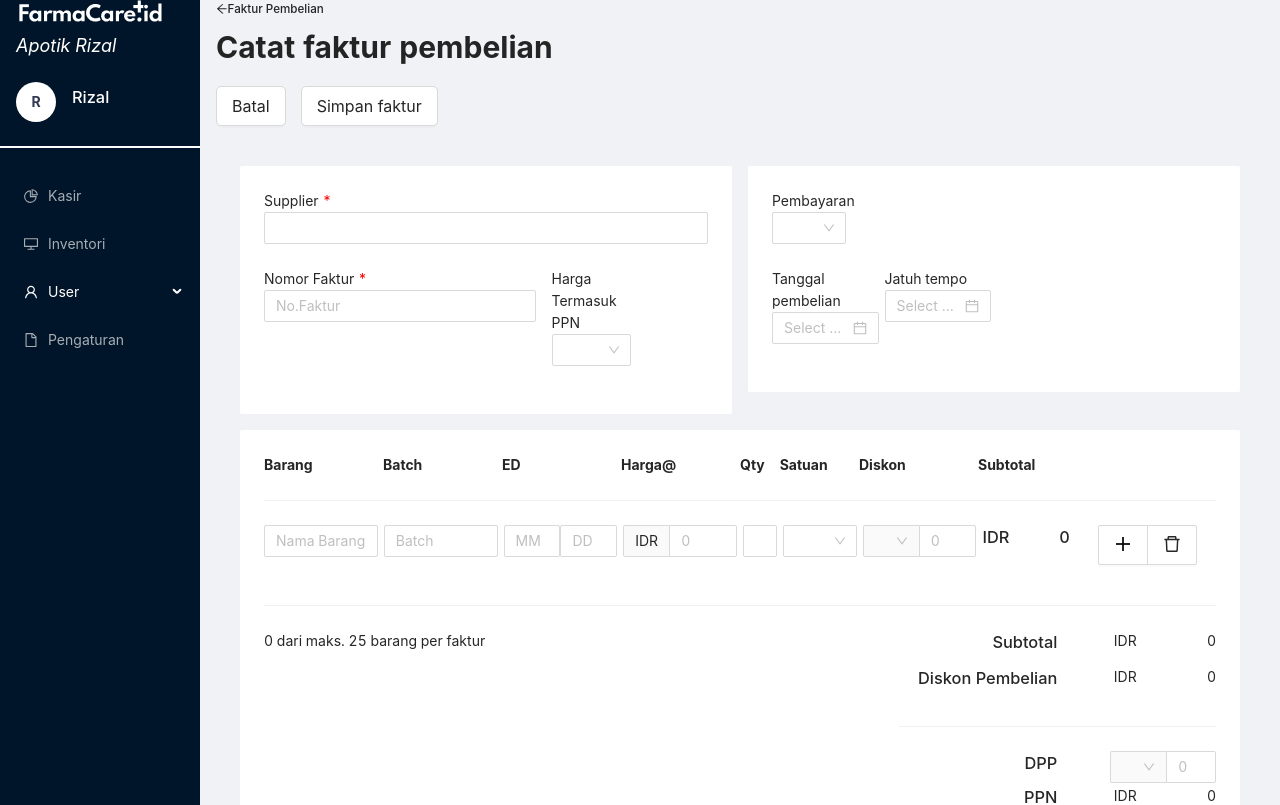
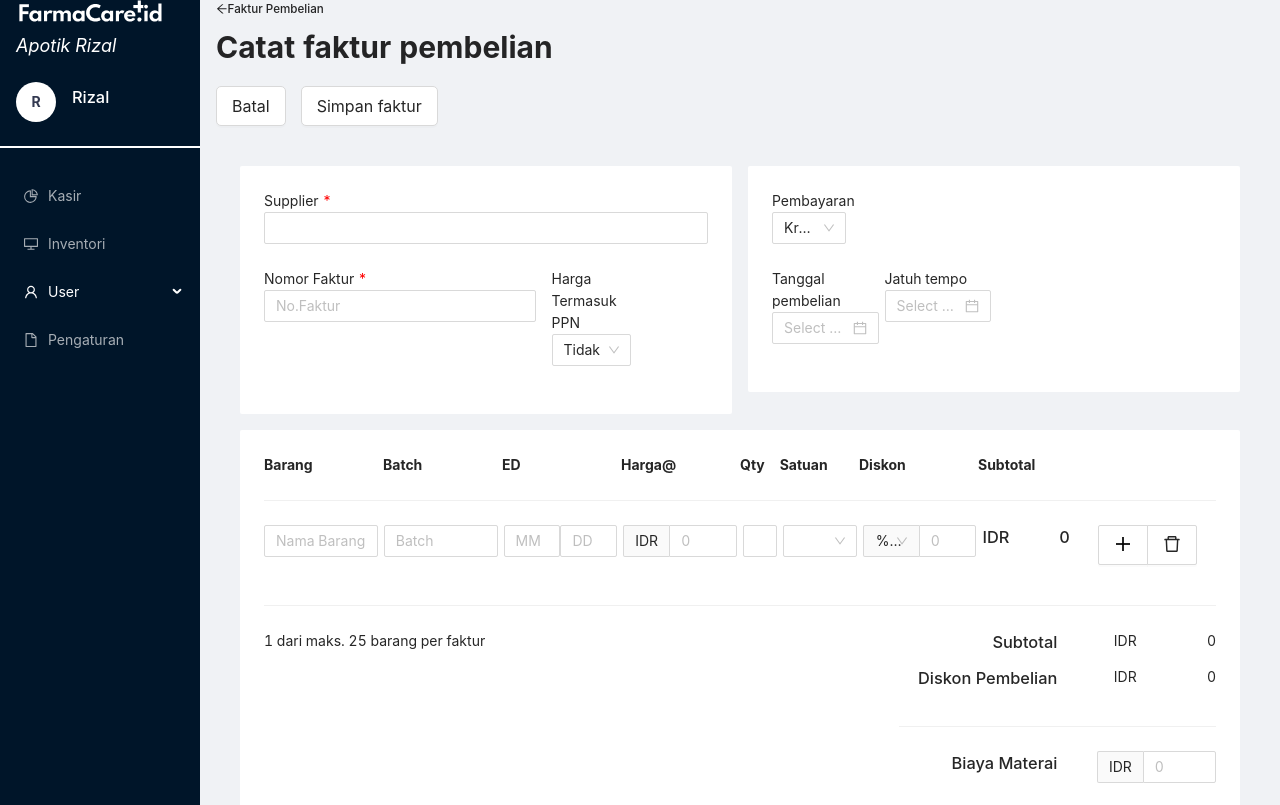
Before and after one commit to YosaRama/Farma-Test, a React (Create React App) app: page / in a window 1280 px wide. Shown: the top 805 px of the page. Built offline with nearby package versions, Linux system fonts and the light colour scheme.

Commit message:
Add requested functionality

```diff
--- a/src/component/BarangCard.js
+++ b/src/component/BarangCard.js
@@ -1,10 +1,10 @@
-import React from "react";
+import React, { useState } from "react";
 import FormAdd from "./FormAdd";
 
 import { Row, Card, Col, Divider, Form } from "antd";
 import TotalSection from "./TotalSection";
 
-export default function BarangCard() {
+export default function BarangCard(props) {
   const table_header = [
     { title: "Barang", lg: 3 },
     { title: "Batch", lg: 3 },
@@ -15,6 +15,11 @@ export default function BarangCard() {
     { title: "Diskon", lg: 3 },
     { title: "Subtotal", lg: 4 },
   ];
+
+  const ppnStatus = props.status;
+  const purchase_type = props.type;
+
+  const [count, setCount] = useState(0);
 
   return (
     <Card bordered={false} style={{ marginTop: 16 }}>
@@ -33,20 +38,23 @@ export default function BarangCard() {
           {(fields, { add, remove }, { errors }) => (
             <>
               <FormAdd onAdd={() => add()} />
-              {fields.map((field, index) => (
+              {setCount(fields.length + 1)}
+              {fields.map((field, index) => {
+                return (
                   <FormAdd
                     {...field}
                     key={field.key}
                     onDelete={() => remove(field.name)}
                     onAdd={() => add()}
                   />
-              ))}
+                );
+              })}
             </>
           )}
         </Form.List>
       </Form>
       <Divider />
-      <TotalSection />
+      <TotalSection status={ppnStatus} type={purchase_type} count={count} />
     </Card>
   );
 }
--- a/src/component/FormAdd.js
+++ b/src/component/FormAdd.js
@@ -81,7 +81,7 @@ export default function FormAdd(props) {
             placeholder="0"
             addonBefore={
               <Form.Item noStyle>
-                <Select style={{ width: 55 }}>
+                <Select style={{ width: 55 }} defaultValue="%">
                   <Option value="%">%</Option>
                 </Select>
               </Form.Item>
--- a/src/component/PembelianCard.js
+++ b/src/component/PembelianCard.js
@@ -3,7 +3,8 @@ import React from "react";
 import { Col, Row, Select, Form, DatePicker } from "antd";
 const { Option } = Select;
 
-export default function PembelianCard() {
+export default function PembelianCard(props) {
+  const purchase_type = props.type;
   return (
     <Form
       name="purchase_type"
@@ -15,7 +16,7 @@ export default function PembelianCard() {
         <Col span={4}>
           <Form.Item>
             <label>Pembayaran</label>
-            <Select>
+            <Select onChange={props.onChange} defaultValue="Kredit">
               <Option value="kredit">Kredit</Option>
               <Option value="tunai">Tunai</Option>
             </Select>
@@ -34,7 +35,10 @@ export default function PembelianCard() {
           <Form.Item>
             <label>Jatuh tempo</label>
             <br />
-            <DatePicker format="DD-MM-YYYY" />
+            <DatePicker
+              format="DD-MM-YYYY"
+              disabled={purchase_type === "tunai" ? true : false}
+            />
           </Form.Item>
         </Col>
       </Row>
--- a/src/component/SupplierCard.js
+++ b/src/component/SupplierCard.js
@@ -3,7 +3,7 @@ import React from "react";
 import { Col, Form, Input, Row, Select } from "antd";
 const { Option } = Select;
 
-export default function SupplierCard() {
+export default function SupplierCard(props) {
   return (
     <Form
       name="supplier"
@@ -22,7 +22,7 @@ export default function SupplierCard() {
         <label>
           Supplier <span style={{ color: "red" }}>*</span>
         </label>
-        <Input />
+        <Input name="supplier_name" />
       </Form.Item>
       <Row gutter={16}>
         <Col lg={15} sm={24}>
@@ -43,7 +43,7 @@ export default function SupplierCard() {
         <Col lg={5} sm={24}>
           <Form.Item>
             <label>Harga Termasuk PPN</label>
-            <Select>
+            <Select onChange={props.onChange} defaultValue="Tidak">
               <Option value="ya">Ya</Option>
               <Option value="tidak">Tidak</Option>
             </Select>
--- a/src/component/TotalSection.js
+++ b/src/component/TotalSection.js
@@ -3,11 +3,14 @@ import React from "react";
 import { Col, Divider, Input, Row, Select, Form } from "antd";
 const { Option } = Select;
 
-export default function TotalSection() {
+export default function TotalSection(props) {
+  const Ppntype = props.status;
+  const purchase_type = props.type;
+
   return (
     <Row>
       <Col lg={16}>
-        <p>0 dari maks. 25 barang per faktur</p>
+        <p>{props.count} dari maks. 25 barang per faktur</p>
       </Col>
       <Col lg={8} style={{ textAlign: "right" }}>
         <Row>
@@ -40,7 +43,27 @@ export default function TotalSection() {
             </Row>
           </Col>
         </Row>
+        {purchase_type === "tunai" && (
+          <Row>
+            <Col span={12}>
+              <h3>Diskon Pembayaran Tunai</h3>
+            </Col>
+            <Col span={12}>
+              <Row>
+                <Col span={12}>
+                  <p>IDR</p>
+                </Col>
+                <Col span={12}>
+                  <p>0</p>
+                </Col>
+              </Row>
+            </Col>
+          </Row>
+        )}
+
         <Divider />
+        {Ppntype === "ya" && (
+          <>
             <Row>
               <Col span={12}>
                 <h3>DPP</h3>
@@ -51,7 +74,7 @@ export default function TotalSection() {
                   placeholder="0"
                   addonBefore={
                     <Form.Item noStyle>
-                  <Select style={{ width: 55 }}>
+                      <Select style={{ width: 55 }} defaultValue="%">
                         <Option value="%">%</Option>
                       </Select>
                     </Form.Item>
@@ -76,6 +99,9 @@ export default function TotalSection() {
               </Col>
             </Row>
             <Divider />
+          </>
+        )}
+
         <Row>
           <Col span={12}>
             <h3>Biaya Materai</h3>
--- a/src/containers/TheContent.js
+++ b/src/containers/TheContent.js
@@ -1,4 +1,4 @@
-import React from "react";
+import React, { useState } from "react";
 
 import { Layout, Row, Col, Card, Button } from "antd";
 import { ArrowLeftOutlined } from "@ant-design/icons";
@@ -9,6 +9,16 @@ import BarangCard from "../component/BarangCard";
 const { Content } = Layout;
 
 export default function TheContent() {
+  const [ppnType, setPpnType] = useState("Tidak");
+  const [purchaseType, setPurchaseType] = useState("");
+
+  function handleChangeStatus(value) {
+    setPpnType(value);
+  }
+  function handleChangeType(value) {
+    setPurchaseType(value);
+  }
+
   return (
     <Content style={{ margin: "0 16px" }}>
       <h5>
@@ -41,17 +51,20 @@ export default function TheContent() {
           <Row gutter={16}>
             <Col lg={12} sm={24} style={{ marginTop: 16 }}>
               <Card bordered={false}>
-                <SupplierCard />
+                <SupplierCard onChange={handleChangeStatus} />
               </Card>
             </Col>
             <Col lg={12} sm={24} style={{ marginTop: 16 }}>
               <Card bordered={false}>
-                <PembelianCard />
+                <PembelianCard
+                  onChange={handleChangeType}
+                  type={purchaseType}
+                />
               </Card>
             </Col>
           </Row>
           <Col lg={24}>
-            <BarangCard />
+            <BarangCard status={ppnType} type={purchaseType} />
           </Col>
         </div>
       </div>
```
Lines whose indentation alone changed are shown as unchanged.
